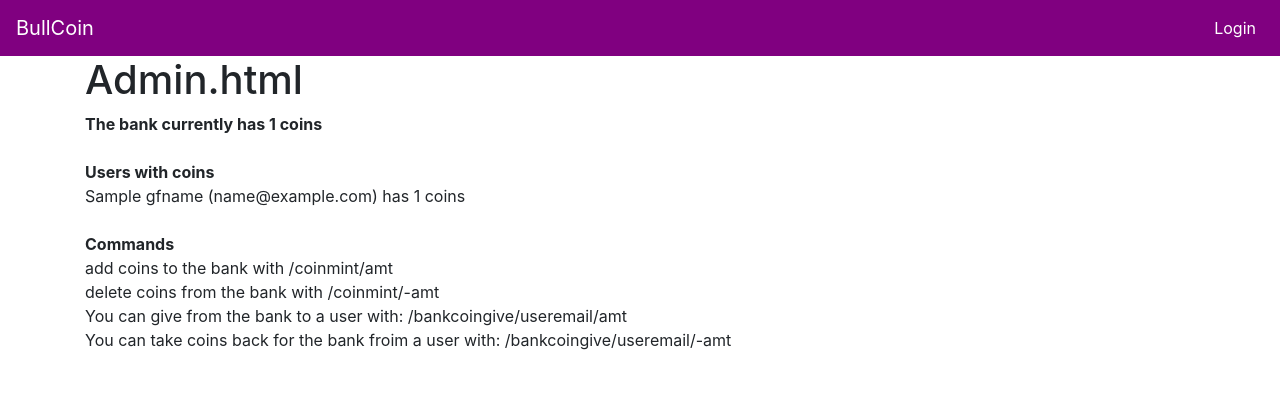
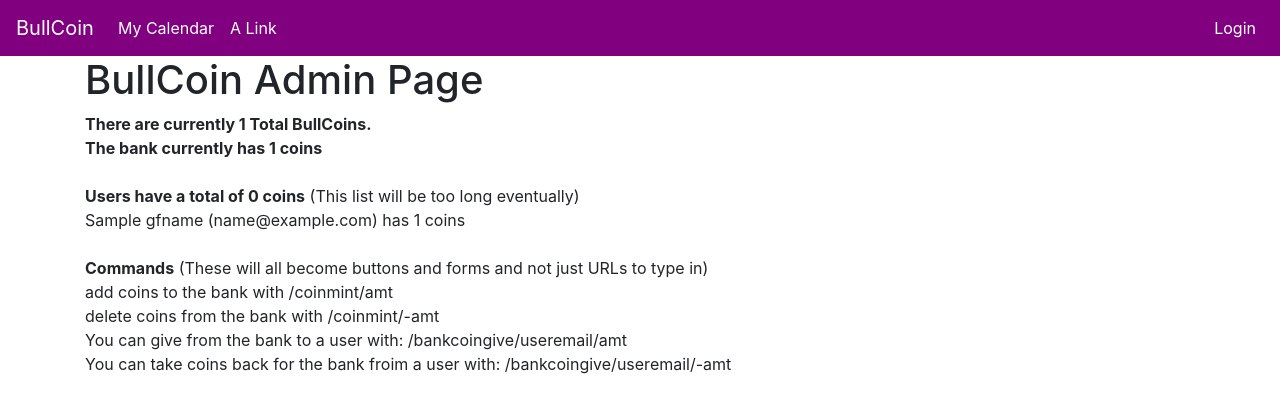
Before and after one commit to itsgabefoo/capGoogleTemplate, a Python web app: template app/templates/admin.html in a window 1280 px wide. Shown: the top 413 px of the page. Run offline with Jinja, Linux system fonts and the light colour scheme; the template is opened without the code that fills it: most values are stand-ins (such as "Sample title", 1, 10 or a date in 2020); some libraries are stand-ins or nearby versions.

Commit message:
clean up admin page

```diff
--- a/app/templates/admin.html
+++ b/app/templates/admin.html
@@ -2,14 +2,21 @@
 
 {% block body %}
     <div class="container">
-        <h1>Admin.html</h1>
+        <h1>BullCoin Admin Page</h1>
+        {% if numTotalCoins %}
+            <b>There are currently {{numTotalCoins}} Total BullCoins.</b>
+        {% else %}
+            <b>There are no Bullcoins?!</b>
+        {% endif %}
+        <br>
         {% if numBankCoins %}
             <b>The bank currently has {{numBankCoins}} coins</b> <br>
         {% else %}
             <b>The bank is broke!</b> <br>
         {% endif %}
         <br>
-        <b>Users with coins</b> <br>
+        {% set numUserCoins = numTotalCoins - numBankCoins %}
+        <b>Users have a total of {{numUserCoins}} coins</b> (This list will be too long eventually) <br>
         {% if coinOwners %}
             {% for coinOwner in coinOwners %}
                 {% if coinOwner._id != "Bank" %}
@@ -20,7 +27,7 @@
             No one has any coins! <br>
         {% endif %}
         <br>
-        <b>Commands</b> <br>
+        <b>Commands</b> (These will all become buttons and forms and not just URLs to type in) <br>
         add coins to the bank with /coinmint/amt <br>
         delete coins from the bank with /coinmint/-amt <br>
         You can give from the bank to a user with: /bankcoingive/useremail/amt <br>
--- a/app/templates/includes/_navbar.html
+++ b/app/templates/includes/_navbar.html
@@ -5,14 +5,14 @@
     <span class="navbar-toggler-icon"></span>
   </button>
   <div class="collapse navbar-collapse" id="navbarNav">
-    <!--ul class="navbar-nav">
+    <ul class="navbar-nav">
       <li>
         <a class="nav-link active" href="/calendar">My Calendar</a>
       </li>
       <li>
         <a class="nav-link active" href="#">A Link</a>
       </li>
-    </ul-->
+    </ul>
     <ul class="navbar-nav ml-auto">
       {% if session['credentials'] and session["displayName"] %}
         {% if session['admin'] %}
@@ -25,6 +25,15 @@
             </div>
           </li>
         {% endif %}
+          <li class="nav-item dropdown active">
+            <a class="nav-link dropdown-toggle" href="#" id="navbarDropdown" role="button" data-toggle="dropdown" aria-haspopup="true" aria-expanded="false">
+              BullCoin
+            </a>
+            <div class="dropdown-menu" aria-labelledby="navbarDropdown">
+              <a class="dropdown-item" href="/services">Services</a>
+              <a class="dropdown-item" href="/mybullcoin">My BullCoin</a>
+            </div>
+          </li>
           <li class="nav-item dropdown active">
             <a class="nav-link dropdown-toggle" href="#" id="navbarDropdown" role="button" data-toggle="dropdown" aria-haspopup="true" aria-expanded="false">
               Feedback
```
Also changed, not shown: app/routes/bullcoin.py (+8 -2 lines).
